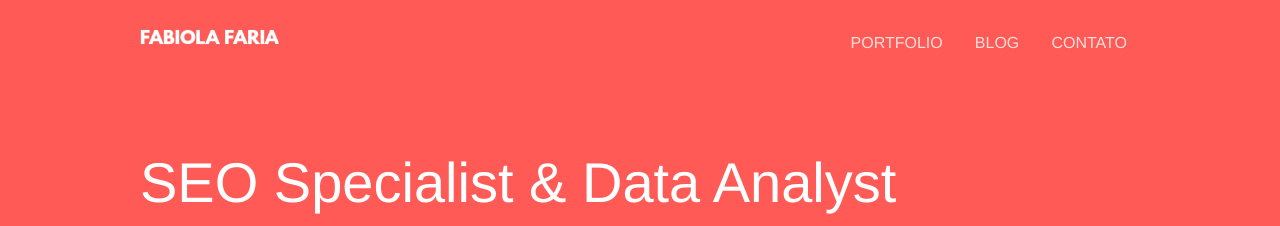
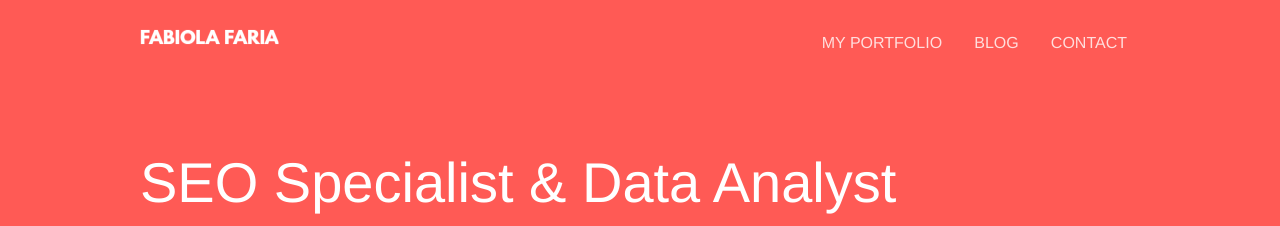
Before and after one commit to seoanalytics/seoanalytics.github.io, a Jekyll site: the page built from index.html, in a window 1280 px wide and 900 px high. Shown: the top 226 px of the window. Built offline with Jekyll 4.4.1, drawn with Linux system fonts in a browser that asks for light colours.

Commit message:
Updated '_data/navigation.yml' via CloudCannon

```diff
--- a/_data/navigation.yml
+++ b/_data/navigation.yml
@@ -1,7 +1,7 @@
 links:
-- name: Portfolio
+- name: My Portfolio
   link: /portfolio/
 - name: Blog
   link: /blog/
-- name: Contato
+- name: Contact
   link: /contact/
```
